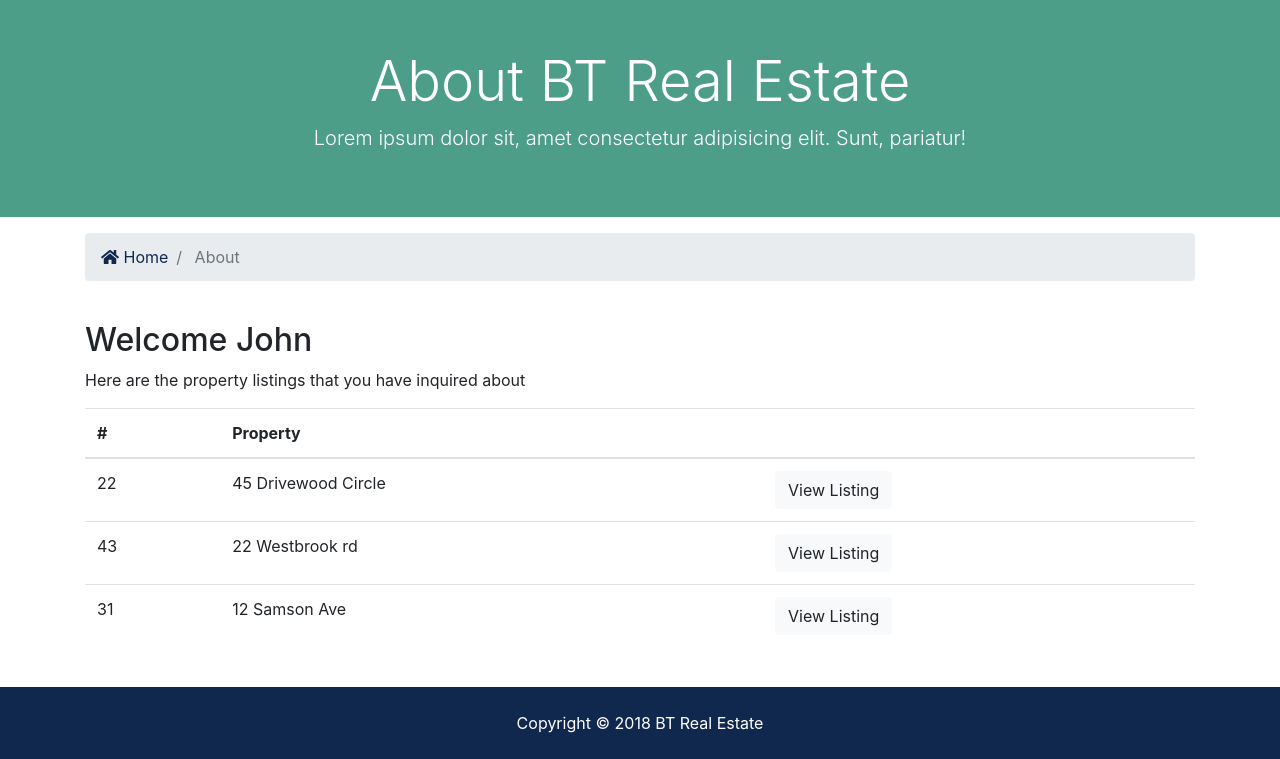
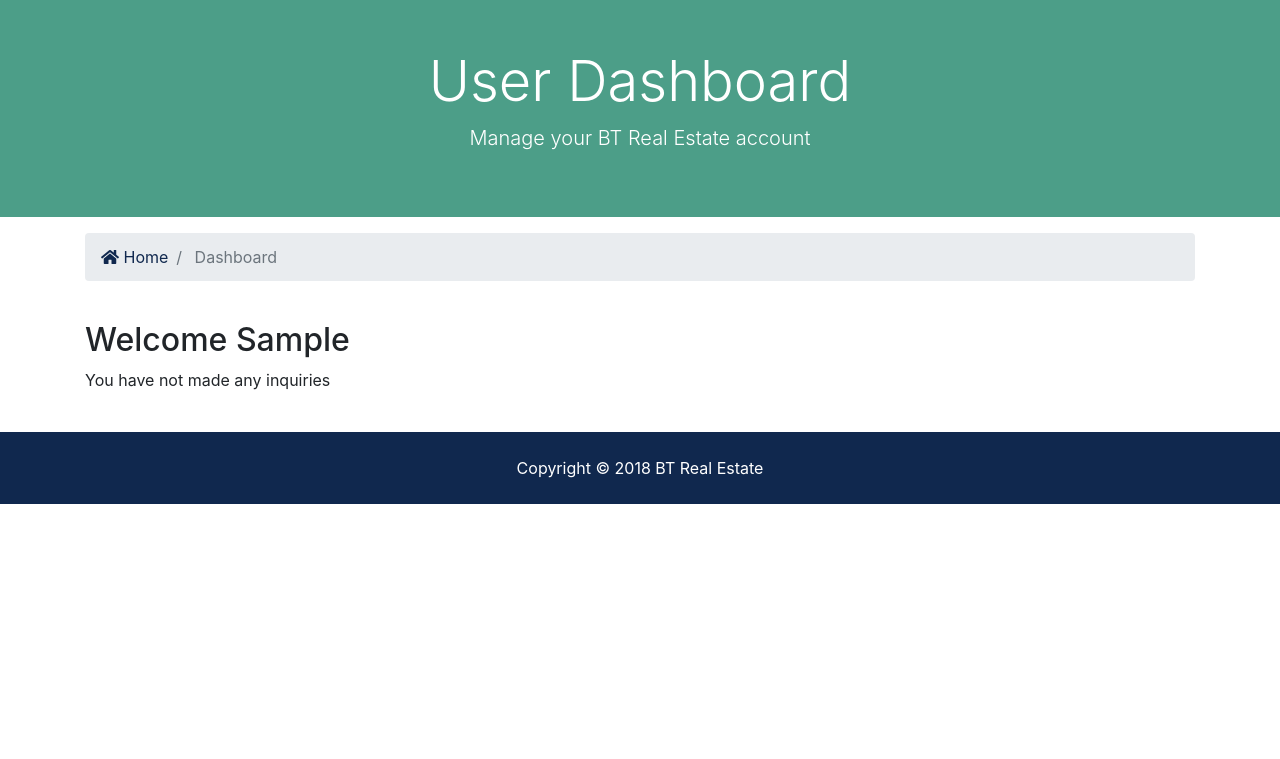
Before and after one commit to imlabeeb/btre-docker, a Django app: page /accounts/dashboard in a window 1280 px wide. Shown: the part 128-887 px from the top of the page. After the commit the page ends 632 px from the top, so only its background shows below. Run offline with Django 3.2, Linux system fonts and the light colour scheme; the visitor is signed in with stand-in values (Sample User, id 1); data that the repository does not hold is empty; some libraries are stand-ins or nearby versions.

Commit message:
Dashboard functionality

```diff
--- a/accounts/views.py
+++ b/accounts/views.py
@@ -1,6 +1,7 @@
 from django.shortcuts import render, redirect
 from django.contrib import messages, auth
 from django.contrib.auth.models import User
+from contacts.models import Contact
 
 def register(request):
   if request.method == 'POST':
@@ -62,4 +63,9 @@ def logout(request):
     return redirect('index')
 
 def dashboard(request):
-  return render(request, 'accounts/dashboard.html')
+  user_contacts = Contact.objects.order_by('-contact_date').filter(user_id=request.user.id)
+
+  context = {
+    'contacts': user_contacts
+  }
+  return render(request, 'accounts/dashboard.html', context)
--- a/templates/accounts/dashboard.html
+++ b/templates/accounts/dashboard.html
@@ -7,8 +7,8 @@
     <div class="container">
       <div class="row text-center">
         <div class="col-md-12">
-          <h1 class="display-4">About BT Real Estate</h1>
-          <p class="lead">Lorem ipsum dolor sit, amet consectetur adipisicing elit. Sunt, pariatur!</p>
+          <h1 class="display-4">User Dashboard</h1>
+          <p class="lead">Manage your BT Real Estate account</p>
         </div>
       </div>
     </div>
@@ -23,7 +23,7 @@
             <a href="{% url 'index' %}">
               <i class="fas fa-home"></i> Home</a>
           </li>
-          <li class="breadcrumb-item active"> About</li>
+          <li class="breadcrumb-item active"> Dashboard</li>
         </ol>
       </nav>
     </div>
@@ -36,7 +36,8 @@
     <div class="container">
       <div class="row">
         <div class="col-md-12">
-          <h2>Welcome John</h2>
+          <h2>Welcome {{ user.first_name }}</h2>
+          {% if contacts %}
             <p>Here are the property listings that you have inquired about</p>
             <table class="table">
               <thead>
@@ -47,29 +48,20 @@
                 </tr>
               </thead>
               <tbody>
+                {% for contact in contacts %}
                   <tr>
-                <td>22</td>
-                <td>45 Drivewood Circle</td>
+                    <td>{{ contact.id }}</td>
+                    <td>{{ contact.listing }}</td>
                     <td>
-                  <a class="btn btn-light" href="#">View Listing</a>
+                      <a class="btn btn-light" href="{% url 'listing' contact.listing_id %}">View Listing</a>
                     </td>
                   </tr>
-              <tr>
-                <td>43</td>
-                <td>22 Westbrook rd</td>
-                <td>
-                  <a class="btn btn-light" href="#">View Listing</a>
-                </td>
-              </tr>
-              <tr>
-                <td>31</td>
-                <td>12 Samson Ave</td>
-                <td>
-                  <a class="btn btn-light" href="#">View Listing</a>
-                </td>
-              </tr>
+                {% endfor %}
               </tbody>
             </table>
+          {% else %}
+            <p>You have not made any inquiries</p>
+          {% endif %}
         </div>
       </div>
     </div>
```
Lines whose indentation alone changed are shown as unchanged.
